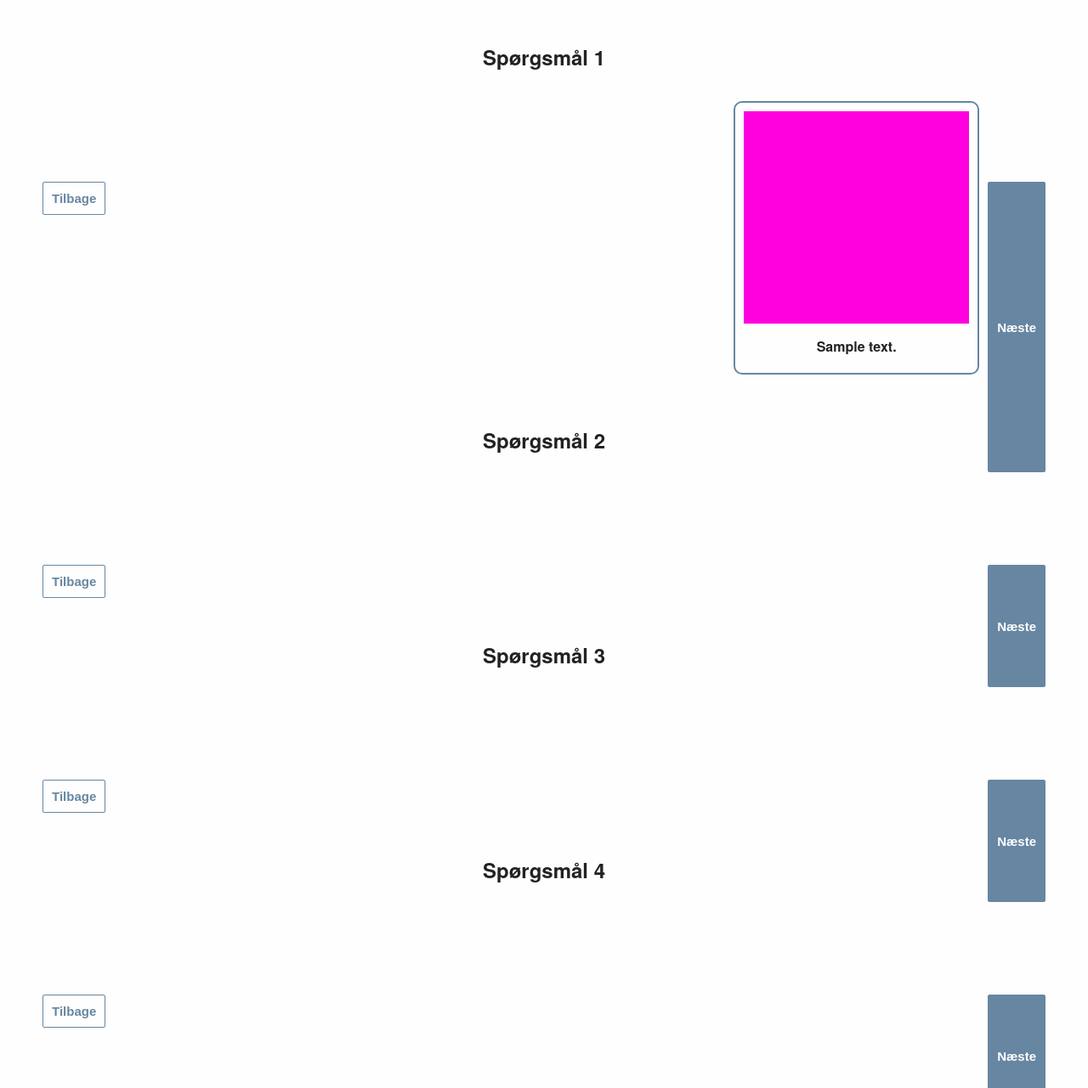
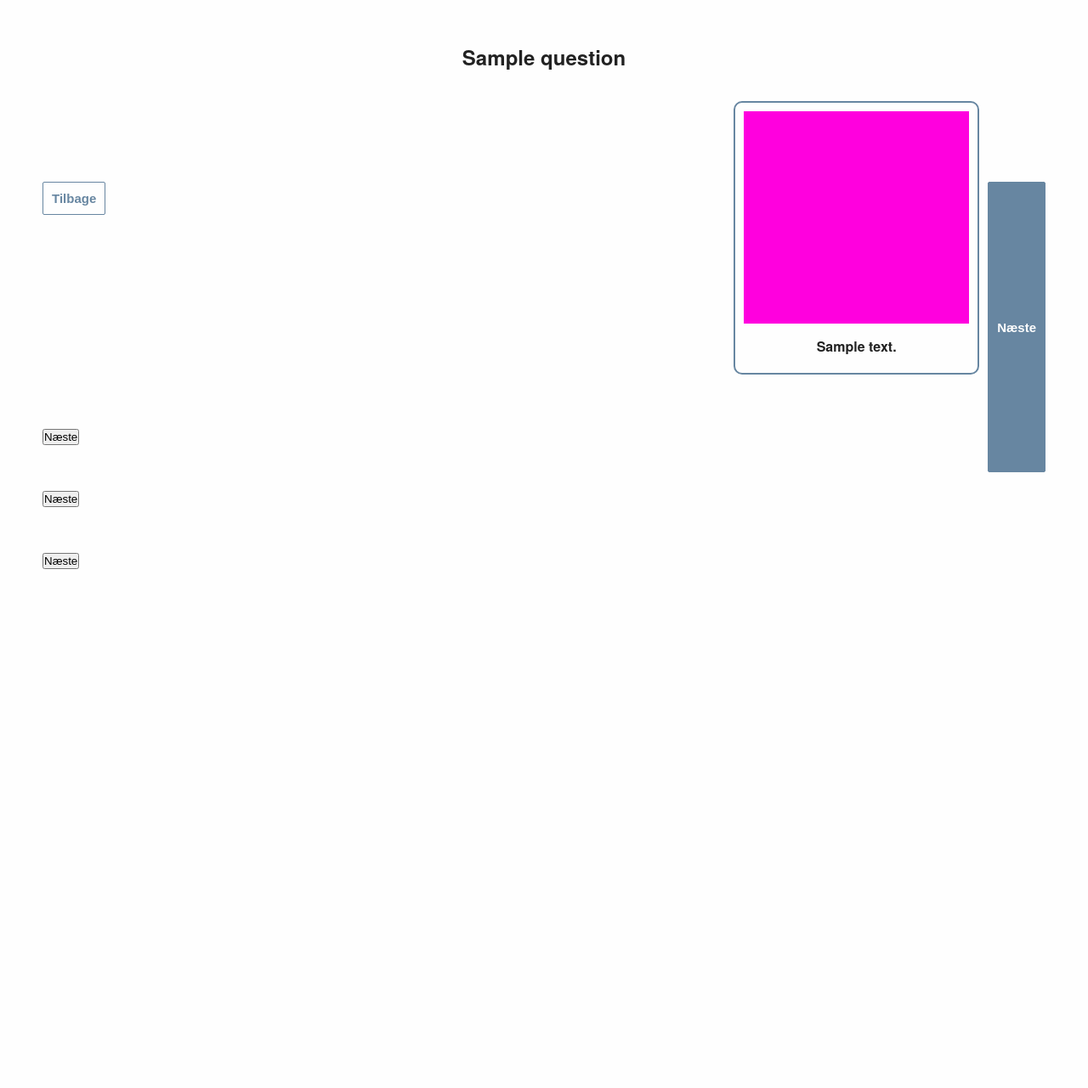
Before and after one commit to HansGammeltoft/Exam-Project-BeerTasteProfileQuiz, a PHP site: page /filter-test.php in a window 1280 px wide. Shown: the top 1281 px of the page at 85% size. After the commit the page ends 670 px from the top, so only its background shows below. Run offline with PHP 8.4, Linux system fonts and the light colour scheme; tables that the repository leaves empty or names only in its code hold one stand-in row (values such as "Sample post").

Commit message:
Update filter-test.php
Overskrifter + spørgmsål ændret til SQL statements, der henter data fra databasen

```diff
--- a/filter-test.php
+++ b/filter-test.php
@@ -21,12 +21,19 @@
   <body>
     <section>
       <div class="test-wrapper">
-        <h1 id="question-header">Spørgsmål 1</h1>
+        <?php
+          $sql="SELECT question FROM table_questions
+          WHERE questionID = 1";
+          $result=$conn->query($sql);
+          while($row=$result->fetch_assoc()){
+        ?>
+        <h1 id="question-header"><?php echo $row['question'] ?></h1>
         <div id="button-form-wrapper">
           <button class="quiz-button quiz-button1 quiz-buttonx4">Tilbage</button>
           <div class="question-answers">
             <?php
-              $sql="SELECT answer FROM table_answers LIMIT 5";
+              $sql="SELECT answer FROM table_test
+              WHERE questionID = 1";
               $result=$conn->query($sql);
               while($row=$result->fetch_assoc()){
             ?>
@@ -37,19 +44,26 @@
                   <p><?= $row['answer'] ?></p>
               </div>
             </label>
-            <?php } ?>
+          <?php } } ?>
             <button class="quiz-button quiz-button2 quiz-buttonx4">Næste</button>
         </div>
       </div>
     </div>
 
-      <div class="test-wrapper">
-        <h1 id="question-header">Spørgsmål 2</h1>
+    <div class="test-wrapper">
+      <?php
+        $sql="SELECT question FROM table_questions
+        WHERE questionID = 2";
+        $result=$conn->query($sql);
+        while($row=$result->fetch_assoc()){
+      ?>
+      <h1 id="question-header"><?php echo $row['question'] ?></h1>
         <div id="button-form-wrapper">
           <button class="quiz-button quiz-button1 quiz-buttonx4">Tilbage</button>
           <div class="question-answers">
             <?php
-              $sql="SELECT answer FROM table_answers LIMIT 5 OFFSET 5";
+              $sql="SELECT answer FROM table_test
+              WHERE questionID = 2";
               $result=$conn->query($sql);
               while($row=$result->fetch_assoc()){
             ?>
@@ -60,19 +74,26 @@
                 <p><?= $row['answer'] ?></p>
               </div>
             </label>
-            <?php } ?>
+          <?php } } ?>
             <button class="quiz-button quiz-button2 quiz-buttonx4">Næste</button>
           </div>
         </div>
       </div>
 
       <div class="test-wrapper">
-        <h1 id="question-header">Spørgsmål 3</h1>
+        <?php
+          $sql="SELECT question FROM table_questions
+          WHERE questionID = 3";
+          $result=$conn->query($sql);
+          while($row=$result->fetch_assoc()){
+        ?>
+        <h1 id="question-header"><?php echo $row['question'] ?></h1>
         <div id="button-form-wrapper">
           <button class="quiz-button quiz-button1 quiz-buttonx4">Tilbage</button>
           <div class="question-answers">
             <?php
-              $sql="SELECT answer FROM table_answers LIMIT 4 OFFSET 10";
+              $sql="SELECT answer FROM table_test
+              WHERE questionID = 3";
               $result=$conn->query($sql);
               while($row=$result->fetch_assoc()){
             ?>
@@ -83,19 +104,26 @@
                 <p><?= $row['answer'] ?></p>
               </div>
             </label>
-            <?php } ?>
+          <?php } } ?>
             <button class="quiz-button quiz-button2 quiz-buttonx4">Næste</button>
           </div>
         </div>
       </div>
 
       <div class="test-wrapper">
-        <h1 id="question-header">Spørgsmål 4</h1>
+        <?php
+          $sql="SELECT question FROM table_questions
+          WHERE questionID = 4";
+          $result=$conn->query($sql);
+          while($row=$result->fetch_assoc()){
+        ?>
+        <h1 id="question-header"><?php echo $row['question'] ?></h1>
         <div id="button-form-wrapper">
           <button class="quiz-button quiz-button1 quiz-buttonx4">Tilbage</button>
           <div class="question-answers">
             <?php
-              $sql="SELECT answer FROM table_answers LIMIT 4 OFFSET 14";
+              $sql="SELECT answer FROM table_test
+              WHERE questionID = 4";
               $result=$conn->query($sql);
               while($row=$result->fetch_assoc()){
             ?>
@@ -106,7 +134,7 @@
                 <p><?= $row['answer'] ?></p>
               </div>
             </label>
-            <?php } ?>
+          <?php } } ?>
             <button class="quiz-button quiz-button2 quiz-buttonx4">Næste</button>
         </div>
       </div>
@@ -114,7 +142,6 @@
     </section>
 
     <div class="row" id="result">
-      </li></ul>
     </div>
     <script type="text/javascript">
         $(document).ready(function(){
```
